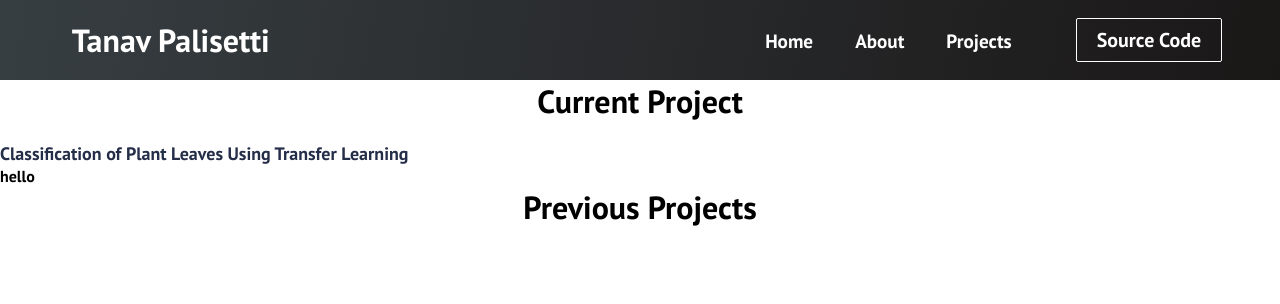
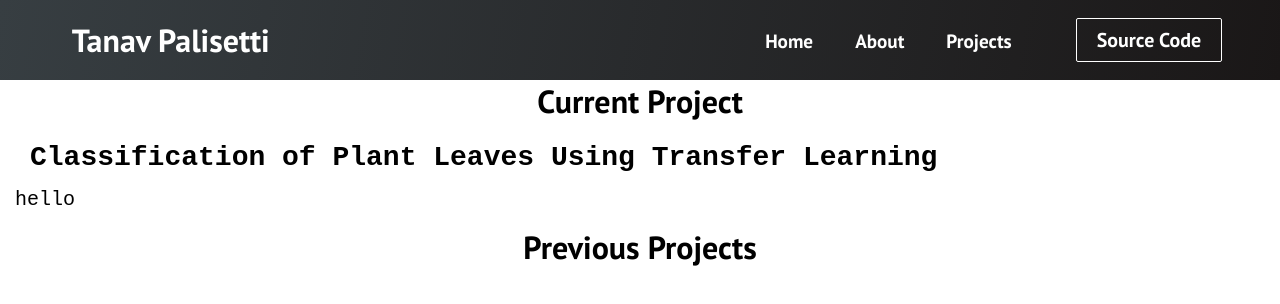
Before and after one commit to TanavP2112/tanav-website, a React (Create React App) app: page /projects in a window 1280 px wide. Shown: the top 304 px of the page. Built offline with nearby package versions, Linux system fonts and the light colour scheme.

Commit message:
edited some text fonts

```diff
--- a/src/components/Project.css
+++ b/src/components/Project.css
@@ -0,0 +1,16 @@
+.project {
+  display: flex;
+  flex-direction: column;
+}
+
+.project-item-head {
+  font-size: 1.75rem;
+  font-family: "Courier New", Courier, monospace;
+  padding-left: 30px;
+}
+
+.project-item-txt {
+  font-size: 1.25rem;
+  font-family: "Courier New", Courier, monospace;
+  padding: 15px;
+}
--- a/src/components/Project.js
+++ b/src/components/Project.js
@@ -1,5 +1,6 @@
 import React from "react";
 import ProjectItem from "./ProjectItem";
+import "./Project.css";
 
 function Project() {
   return (
--- a/src/components/ProjectItem.js
+++ b/src/components/ProjectItem.js
@@ -6,8 +6,8 @@ function ProjectItem(props) {
       <li className='project-item'>
         <img src='' alt='' />
         <div className='project-item-info'>
-          <h5 className='card-item-head'>{props.heading}</h5>
-          <p className='card-item-txt'>{props.text}</p>
+          <h5 className='project-item-head'>{props.heading}</h5>
+          <p className='project-item-txt'>{props.text}</p>
         </div>
       </li>
     </>
```
